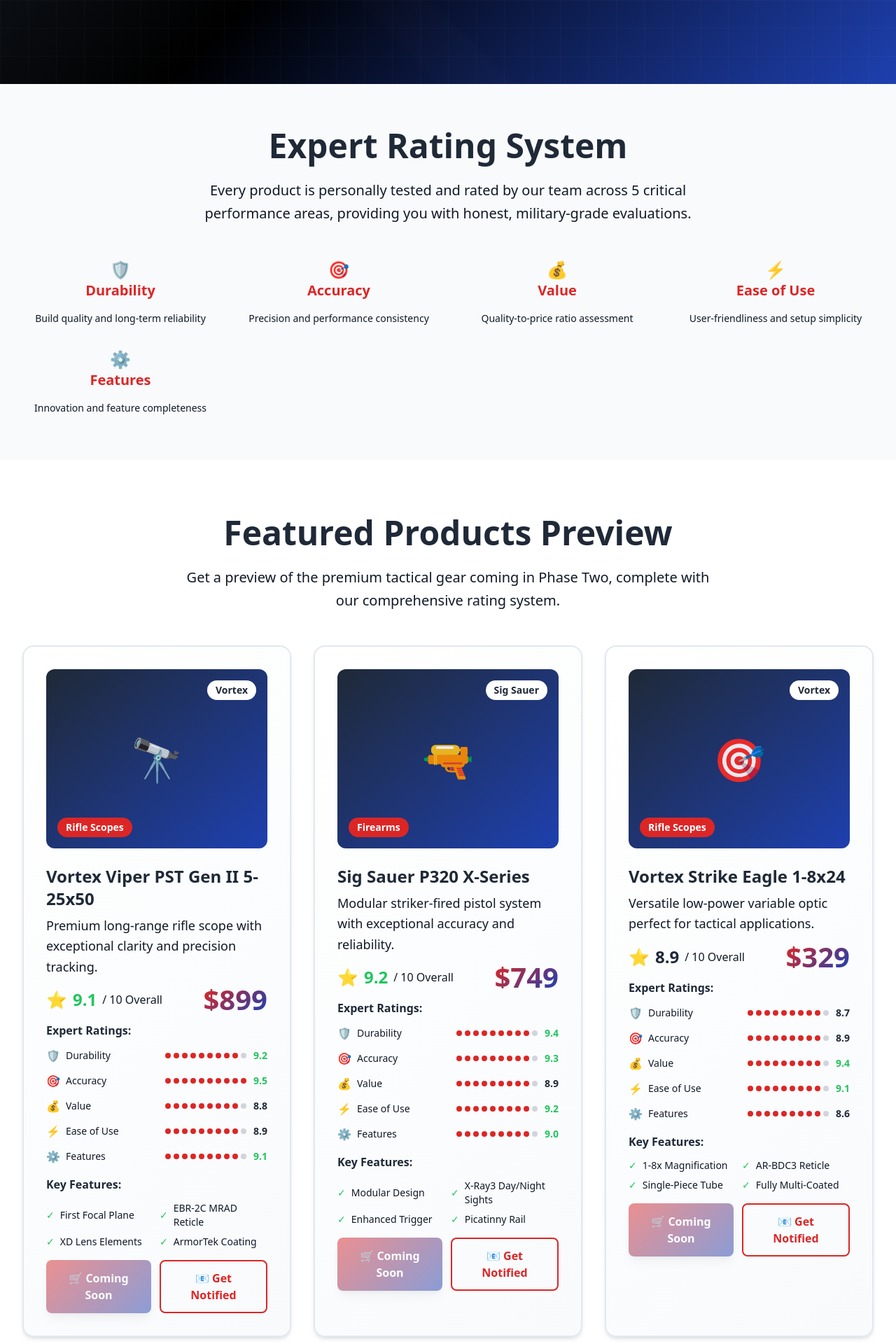
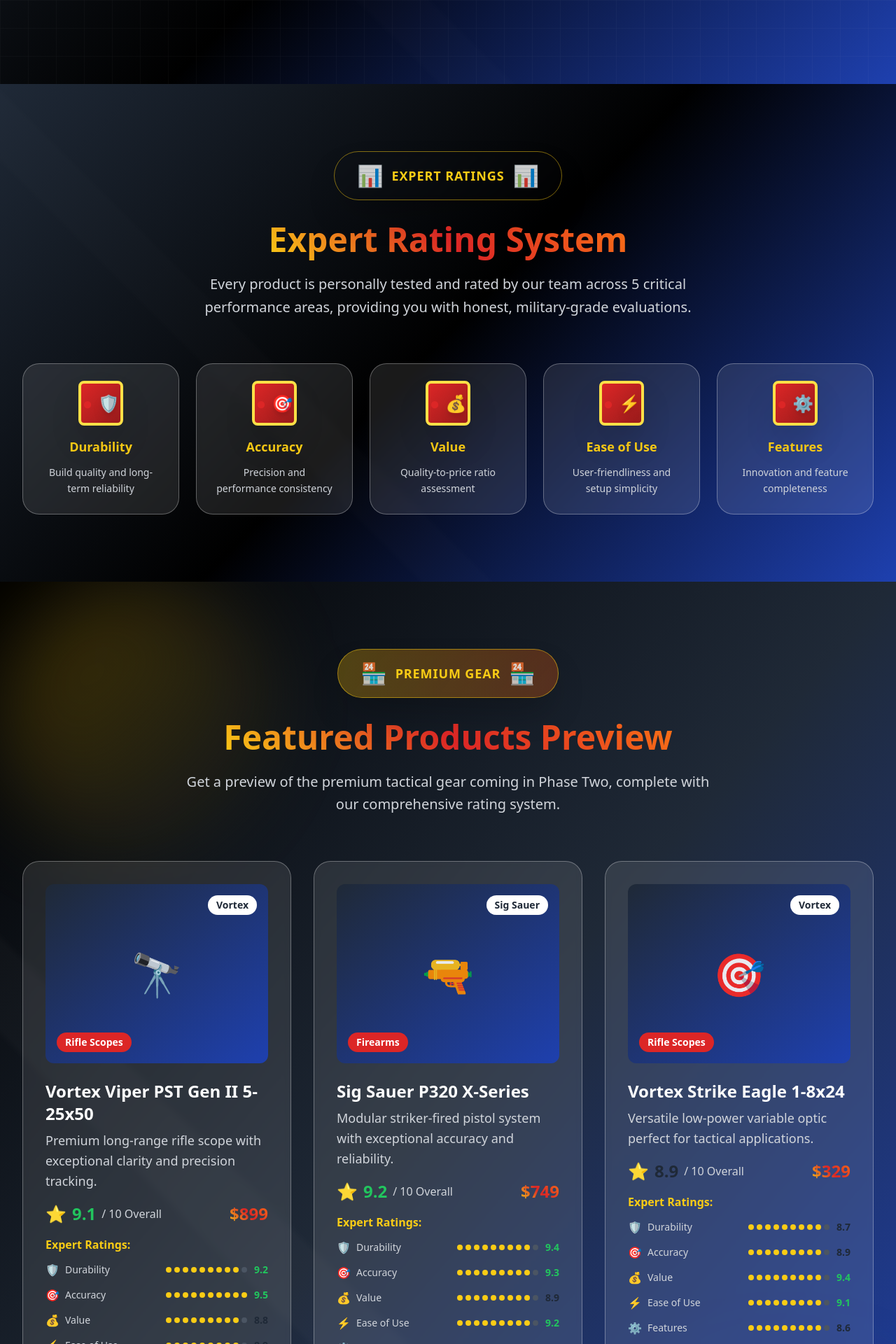
Before and after one commit to Ramsey-USA/liberty-ridge, a Next.js app: page /shop in a window 1280 px wide. Shown: the part 680-2600 px from the top of the page at 70% size. Built offline with nearby package versions, Linux system fonts and the light colour scheme.

Commit message:
Enhance Join and Shop Pages with Improved Styling and Background Effects; Update BulletHero Component

```diff
--- a/src/app/shop/page.tsx
+++ b/src/app/shop/page.tsx
@@ -24,31 +24,47 @@
         title={shopHero.title}
         subtitle={shopHero.subtitle}
         description={shopHero.description}
-        backgroundGradient={shopHero.backgroundGradient}
       />
 
       {/* Expert Rating System Info */}
-      <section className="py-16 bg-tactical-light">
-        <div className="max-w-7xl mx-auto px-4 sm:px-6 lg:px-8">
-          <div className="text-center mb-12">
-            <h2 className="text-4xl md:text-5xl font-bold mb-6 text-tactical-dark">
-              {expertRatingInfo.title}
+      <section className="py-24 bg-tactical relative overflow-hidden">
+        {/* Epic Background Effects */}
+        <div className="absolute inset-0 opacity-10">
+          <div className="absolute inset-0 bg-[linear-gradient(45deg,_transparent_30%,_rgba(255,255,255,0.1)_30.5%,_rgba(255,255,255,0.1)_35%,_transparent_35.5%)]"></div>
+        </div>
+        <div className="absolute top-10 right-10 w-96 h-96 bg-gradient-to-bl from-patriot-red/20 to-transparent rounded-full blur-3xl"></div>
+        <div className="absolute bottom-10 left-10 w-80 h-80 bg-gradient-to-tr from-patriot-blue/20 to-transparent rounded-full blur-3xl"></div>
+
+        <div className="max-w-7xl mx-auto px-4 sm:px-6 lg:px-8 relative z-10">
+          <div className="text-center mb-16">
+            <div className="inline-flex items-center space-x-3 bg-gradient-to-r from-patriot-red/30 to-patriot-blue/30 backdrop-blur-sm px-8 py-4 rounded-full border border-yellow-400/50 mb-8 shadow-2xl">
+              <span className="text-3xl animate-pulse">📊</span>
+              <span className="text-yellow-400 font-bold text-lg tracking-wider">EXPERT RATINGS</span>
+              <span className="text-3xl animate-pulse">📊</span>
+            </div>
+
+            <h2 className="text-4xl md:text-5xl font-bold mb-6 text-white">
+              <span className="text-gradient">
+                {expertRatingInfo.title}
+              </span>
             </h2>
-            <p className="text-xl text-tactical-gray max-w-3xl mx-auto leading-relaxed">
+            <p className="text-xl text-gray-300 max-w-3xl mx-auto leading-relaxed">
               {expertRatingInfo.description}
             </p>
           </div>
 
-          <div className="home-grid-2">
+          <div className="grid grid-cols-1 md:grid-cols-2 lg:grid-cols-5 gap-6">
             {ratingCategories.map((category) => (
-              <div key={category.key} className="mission-value-card text-center group">
-                <div className="mission-value-icon">
-                  <span className="text-xl sm:text-2xl text-white">{category.icon}</span>
+              <div key={category.key} className="group relative overflow-hidden bg-white/10 backdrop-blur-sm rounded-3xl p-6 border border-white/30 hover:bg-white/15 hover:border-yellow-400/50 transition-all duration-500 hover:-translate-y-1 text-center">
+                <div className="relative inline-block mb-4">
+                  <div className="w-16 h-16 mx-auto bg-gradient-to-br from-patriot-red to-red-800 tactical-star flex items-center justify-center text-2xl shadow-2xl border-4 border-yellow-300 group-hover:scale-110 transition-transform duration-500">
+                    <span className="filter drop-shadow-lg text-white">{category.icon}</span>
+                  </div>
                 </div>
-                <h3 className="text-lg sm:text-xl font-bold mb-3 sm:mb-4 text-patriot-red group-hover:text-patriot-blue transition-colors duration-300">
+                <h3 className="text-lg font-bold mb-3 text-yellow-400 group-hover:text-white transition-colors duration-300">
                   {category.label}
                 </h3>
-                <p className="text-tactical-gray text-xs sm:text-sm leading-relaxed">
+                <p className="text-gray-300 text-sm leading-relaxed group-hover:text-gray-200 transition-colors duration-300">
                   {category.description}
                 </p>
               </div>
@@ -58,18 +74,33 @@
       </section>
 
       {/* Featured Products Preview */}
-      <section className="py-20 bg-white">
-        <div className="max-w-7xl mx-auto px-4 sm:px-6 lg:px-8">
-          <div className="text-center mb-12">
-            <h2 className="text-4xl md:text-5xl font-bold mb-6 text-tactical-dark">
-              Featured Products Preview
+      <section className="py-24 bg-gradient-to-br from-black via-tactical-dark to-patriot-blue relative overflow-hidden">
+        {/* Epic Background Effects */}
+        <div className="absolute inset-0 opacity-20">
+          <div className="absolute inset-0 bg-[linear-gradient(45deg,_transparent_30%,_rgba(255,255,255,0.1)_30.5%,_rgba(255,255,255,0.1)_35%,_transparent_35.5%)]"></div>
+        </div>
+        <div className="absolute top-0 left-0 w-96 h-96 bg-gradient-to-br from-yellow-500/30 to-transparent rounded-full blur-3xl"></div>
+        <div className="absolute bottom-0 right-0 w-80 h-80 bg-gradient-to-tl from-patriot-red/20 to-transparent rounded-full blur-3xl"></div>
+
+        <div className="max-w-7xl mx-auto px-4 sm:px-6 lg:px-8 relative z-10">
+          <div className="text-center mb-16">
+            <div className="inline-flex items-center space-x-3 bg-gradient-to-r from-yellow-500/30 to-orange-600/30 backdrop-blur-sm px-8 py-4 rounded-full border border-yellow-400/50 mb-8 shadow-2xl">
+              <span className="text-3xl animate-pulse">🏪</span>
+              <span className="text-yellow-400 font-bold text-lg tracking-wider">PREMIUM GEAR</span>
+              <span className="text-3xl animate-pulse">🏪</span>
+            </div>
+
+            <h2 className="text-4xl md:text-5xl font-bold mb-6 text-white">
+              <span className="text-gradient">
+                Featured Products Preview
+              </span>
             </h2>
-            <p className="text-xl text-tactical-gray max-w-3xl mx-auto leading-relaxed">
+            <p className="text-xl text-gray-300 max-w-3xl mx-auto leading-relaxed">
               Get a preview of the premium tactical gear coming in Phase Two, complete with our comprehensive rating system.
             </p>
           </div>
 
-          <div className="home-grid-1">
+          <div className="grid grid-cols-1 md:grid-cols-2 lg:grid-cols-3 gap-8">
             {featuredProducts.map((product) => (
               <ProductCard key={product.id} product={product} />
             ))}
@@ -78,18 +109,33 @@
       </section>
 
       {/* Phase Two Information */}
-      <section className="py-20 bg-tactical-dark text-white">
-        <div className="max-w-7xl mx-auto px-4 sm:px-6 lg:px-8">
-          <div className="text-center mb-12">
-            <h2 className="text-4xl md:text-5xl font-bold mb-6">
-              {phaseTwoInfo.title}
+      <section className="py-24 bg-tactical relative overflow-hidden">
+        {/* Epic Background Effects */}
+        <div className="absolute inset-0 opacity-10">
+          <div className="absolute inset-0 bg-[linear-gradient(45deg,_transparent_30%,_rgba(255,255,255,0.1)_30.5%,_rgba(255,255,255,0.1)_35%,_transparent_35.5%)]"></div>
+        </div>
+        <div className="absolute top-10 right-10 w-96 h-96 bg-gradient-to-bl from-patriot-red/20 to-transparent rounded-full blur-3xl"></div>
+        <div className="absolute bottom-10 left-10 w-80 h-80 bg-gradient-to-tr from-patriot-blue/20 to-transparent rounded-full blur-3xl"></div>
+
+        <div className="max-w-7xl mx-auto px-4 sm:px-6 lg:px-8 relative z-10">
+          <div className="text-center mb-16">
+            <div className="inline-flex items-center space-x-3 bg-gradient-to-r from-patriot-red/30 to-patriot-blue/30 backdrop-blur-sm px-8 py-4 rounded-full border border-yellow-400/50 mb-8 shadow-2xl">
+              <span className="text-3xl animate-pulse">🚀</span>
+              <span className="text-yellow-400 font-bold text-lg tracking-wider">PHASE TWO</span>
+              <span className="text-3xl animate-pulse">🚀</span>
+            </div>
+
+            <h2 className="text-4xl md:text-5xl font-bold mb-6 text-white">
+              <span className="text-gradient">
+                {phaseTwoInfo.title}
+              </span>
             </h2>
             <p className="text-xl text-gray-300 max-w-3xl mx-auto leading-relaxed">
               {phaseTwoInfo.description}
             </p>
           </div>
 
-          <div className="home-grid-1">
+          <div className="grid grid-cols-1 md:grid-cols-2 lg:grid-cols-3 gap-8">
             {shopFeatures.map((feature, index) => (
               <FeatureCard
                 key={index}
@@ -99,6 +145,7 @@
                   description: feature.description
                 }}
                 variant="default"
+                className="group relative overflow-hidden bg-white/10 backdrop-blur-sm rounded-3xl p-8 border border-white/30 hover:bg-white/15 hover:border-yellow-400/50 transition-all duration-500 hover:-translate-y-1 text-center"
               />
             ))}
           </div>
@@ -106,7 +153,7 @@
       </section>
 
       {/* Enhanced Call to Action */}
-      <section className="py-20 bg-gradient-to-r from-patriot-blue via-patriot-red to-patriot-blue text-white relative overflow-hidden">
+      <section className="py-20 bg-primary text-white relative overflow-hidden">
         <div className="absolute inset-0 bg-gradient-to-br from-transparent via-black/10 to-transparent"></div>
         <div className="relative z-10 max-w-4xl mx-auto text-center px-4 sm:px-6 lg:px-8">
           <h2 className="text-4xl md:text-5xl font-bold mb-6">
--- a/src/components/BulletHero.tsx
+++ b/src/components/BulletHero.tsx
@@ -236,7 +236,7 @@
 
       {/* Content */}
       <div className="relative z-10 text-center text-white max-w-4xl mx-auto px-6 sm:px-8 lg:px-12 pr-32 py-12 sm:py-16 lg:py-20">
-        <h1 className="text-4xl md:text-6xl font-bold mb-6 text-white drop-shadow-2xl text-shadow">
+        <h1 className="text-4xl md:text-6xl font-bold mb-6 text-white">
           <span className="text-gradient">
             {title}
           </span>
--- a/src/components/cards/ProductCard.tsx
+++ b/src/components/cards/ProductCard.tsx
@@ -9,12 +9,12 @@
 
 export default function ProductCard({ product, className = '' }: ProductCardProps) {
   return (
-    <div className={`enhanced-course-card group ${className}`}>
+    <div className={`group relative overflow-hidden bg-white/10 backdrop-blur-sm rounded-3xl p-8 border border-white/30 hover:bg-white/15 hover:border-yellow-400/50 transition-all duration-500 hover:-translate-y-1 ${className}`}>
       <div className="relative">
         {/* Product Image */}
         <div className="h-64 bg-gradient-to-br from-tactical-dark to-patriot-blue rounded-xl mb-6 flex items-center justify-center relative overflow-hidden">
           <div className="text-6xl text-white opacity-90">{product.image}</div>
-          <div className="absolute top-4 right-4 bg-white text-tactical-dark px-3 py-1 rounded-full text-sm font-bold">
+          <div className="absolute top-4 right-4 bg-white text-dark px-3 py-1 rounded-full text-sm font-bold">
             {product.brand}
           </div>
           <div className="absolute bottom-4 left-4 bg-patriot-red text-white px-3 py-1 rounded-full text-sm font-bold">
@@ -25,10 +25,10 @@
         {/* Product Details */}
         <div className="space-y-4">
           <div>
-            <h3 className="text-2xl font-bold text-tactical-dark group-hover:text-patriot-blue transition-colors duration-300 mb-2">
+            <h3 className="text-2xl font-bold text-white group-hover:text-yellow-400 transition-colors duration-300 mb-2">
               {product.name}
             </h3>
-            <p className="text-tactical-gray leading-relaxed mb-4">
+            <p className="text-gray-300 leading-relaxed mb-4">
               {product.description}
             </p>
           </div>
@@ -40,21 +40,21 @@
               <span className={`text-2xl font-bold ${getRatingColor(product.ratings.overall)}`}>
                 {product.ratings.overall.toFixed(1)}
               </span>
-              <span className="text-tactical-gray ml-2">/ 10 Overall</span>
+              <span className="text-gray-300 ml-2">/ 10 Overall</span>
             </div>
-            <div className="course-price text-2xl font-bold">
+            <div className="text-2xl font-bold text-gradient">
               {product.price}
             </div>
           </div>
 
           {/* Detailed Ratings */}
           <div className="space-y-3 mb-6">
-            <h4 className="font-bold text-tactical-dark">Expert Ratings:</h4>
+            <h4 className="font-bold text-yellow-400">Expert Ratings:</h4>
             {ratingCategories.map((category) => (
               <div key={category.key} className="flex items-center justify-between">
                 <div className="flex items-center">
                   <span className="mr-2">{category.icon}</span>
-                  <span className="text-sm font-medium text-tactical-gray">{category.label}</span>
+                  <span className="text-sm font-medium text-gray-300">{category.label}</span>
                 </div>
                 <div className="flex items-center">
                   <div className="flex mr-2">
@@ -63,8 +63,8 @@
                         key={i}
                         className={`w-2 h-2 mx-0.5 rounded-full ${
                           i < getRatingBars(product.ratings[category.key])
-                            ? 'bg-patriot-red'
-                            : 'bg-gray-300'
+                            ? 'bg-yellow-400'
+                            : 'bg-gray-600'
                         }`}
                       />
                     ))}
@@ -79,12 +79,12 @@
 
           {/* Features */}
           <div className="mb-6">
-            <h4 className="font-bold text-tactical-dark mb-3">Key Features:</h4>
+            <h4 className="font-bold text-yellow-400 mb-3">Key Features:</h4>
             <div className="grid grid-cols-2 gap-2">
               {product.features.map((feature, index) => (
                 <div key={index} className="flex items-center">
-                  <span className="text-green-500 mr-2 text-sm">✓</span>
-                  <span className="text-tactical-gray text-sm">{feature}</span>
+                  <span className="text-green-400 mr-2 text-sm">✓</span>
+                  <span className="text-gray-300 text-sm">{feature}</span>
                 </div>
               ))}
             </div>
@@ -95,7 +95,7 @@
             <button className="btn-primary flex-1 text-center opacity-50 cursor-not-allowed">
               🛒 Coming Soon
             </button>
-            <Link href="/contact" className="btn-outline flex-1 text-center">
+            <Link href="/contact" className="btn-outline flex-1 text-center tactical-border-gold">
               📧 Get Notified
             </Link>
           </div>
--- a/src/data/shop.ts
+++ b/src/data/shop.ts
@@ -145,8 +145,7 @@
 export const shopHero = {
   title: "TACTICAL GEAR SHOP",
   subtitle: "Premium Equipment for Elite Performance",
-  description: "High-quality tactical gear from trusted brands like Vortex and Sig Sauer, rated by our expert team across 5 key performance areas.",
-  backgroundGradient: "from-gray-100 via-slate-50 to-white"
+  description: "High-quality tactical gear from trusted brands like Vortex and Sig Sauer, rated by our expert team across 5 key performance areas."
 };
 
 // Expert rating system info
```
Also changed, not shown: src/app/join/page.tsx (+44 -33 lines).
